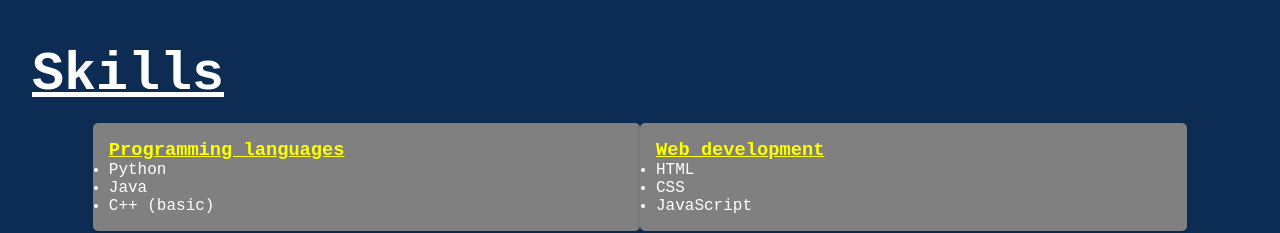
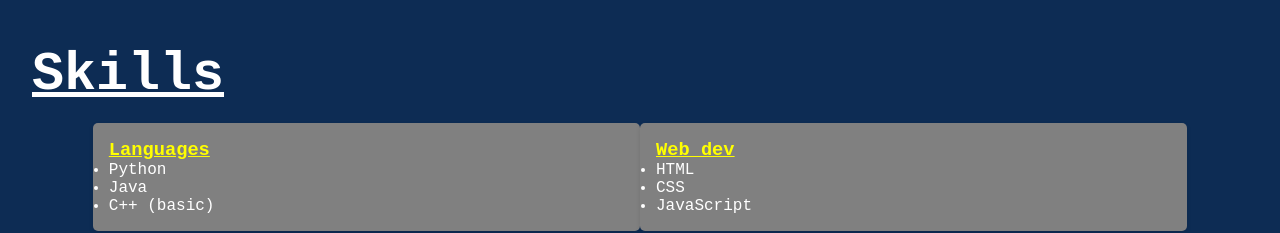
Before and after one commit to koketso16/InternCareer, a plain HTML site: page index.html in a window 1280 px wide. Shown: the part 1420-1653 px from the top of the page. Drawn offline with Linux system fonts and the light colour scheme.

Commit message:
Update index.html

```diff
--- a/index.html
+++ b/index.html
@@ -78,7 +78,7 @@
     <h2 style="color:white; font-size:40pt"><u>Skills</u></h2><br>
     <div class="skills-container">
       <div class="skill-item">
-        <h3 style="color:yellow"><u>Programming languages</u></h3>
+        <h3 style="color:yellow"><u>Languages</u></h3>
         <ul>
           <li>Python</li>
           <li>Java</li>
@@ -86,7 +86,7 @@
         </ul>
       </div>
       <div class="skill-item">
-        <h3 style="color:yellow"><u>Web development</u></h3>
+        <h3 style="color:yellow"><u>Web dev</u></h3>
         <ul>
           <li>HTML</li>
           <li>CSS</li>
```
